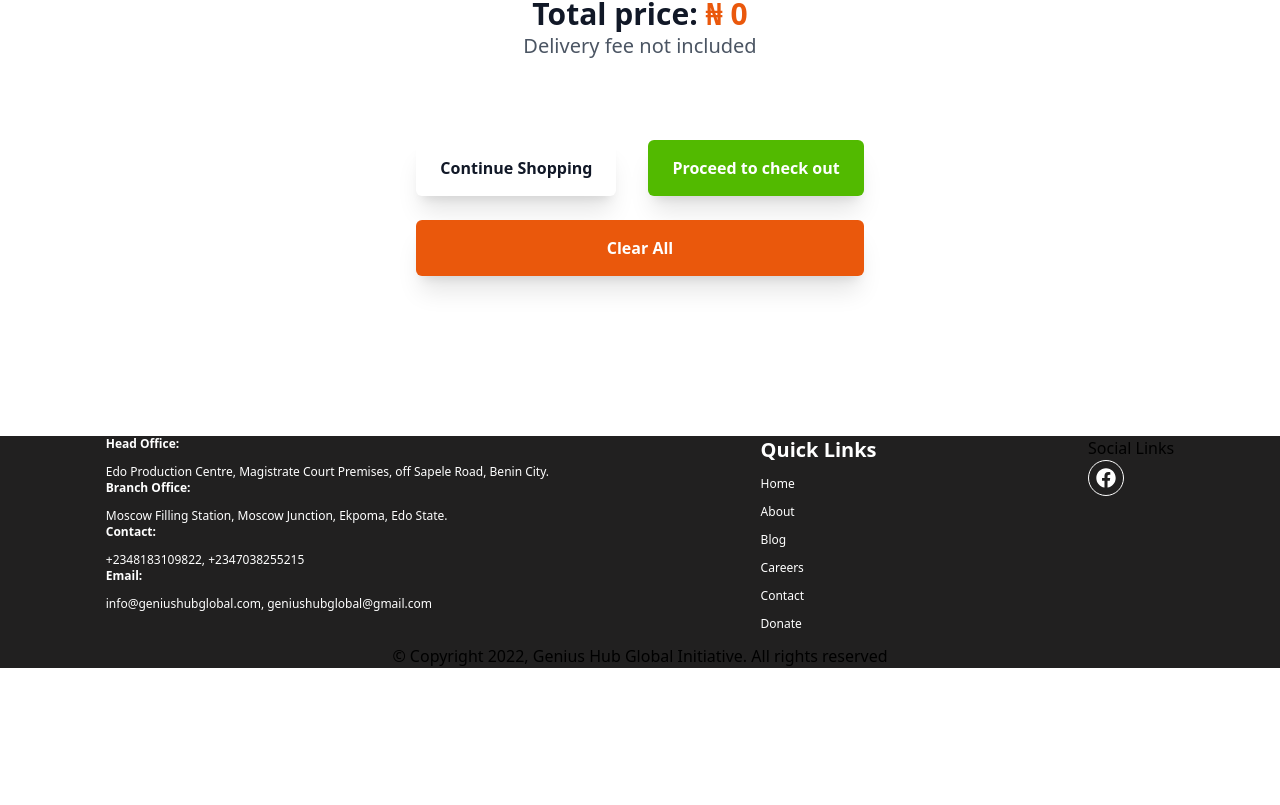
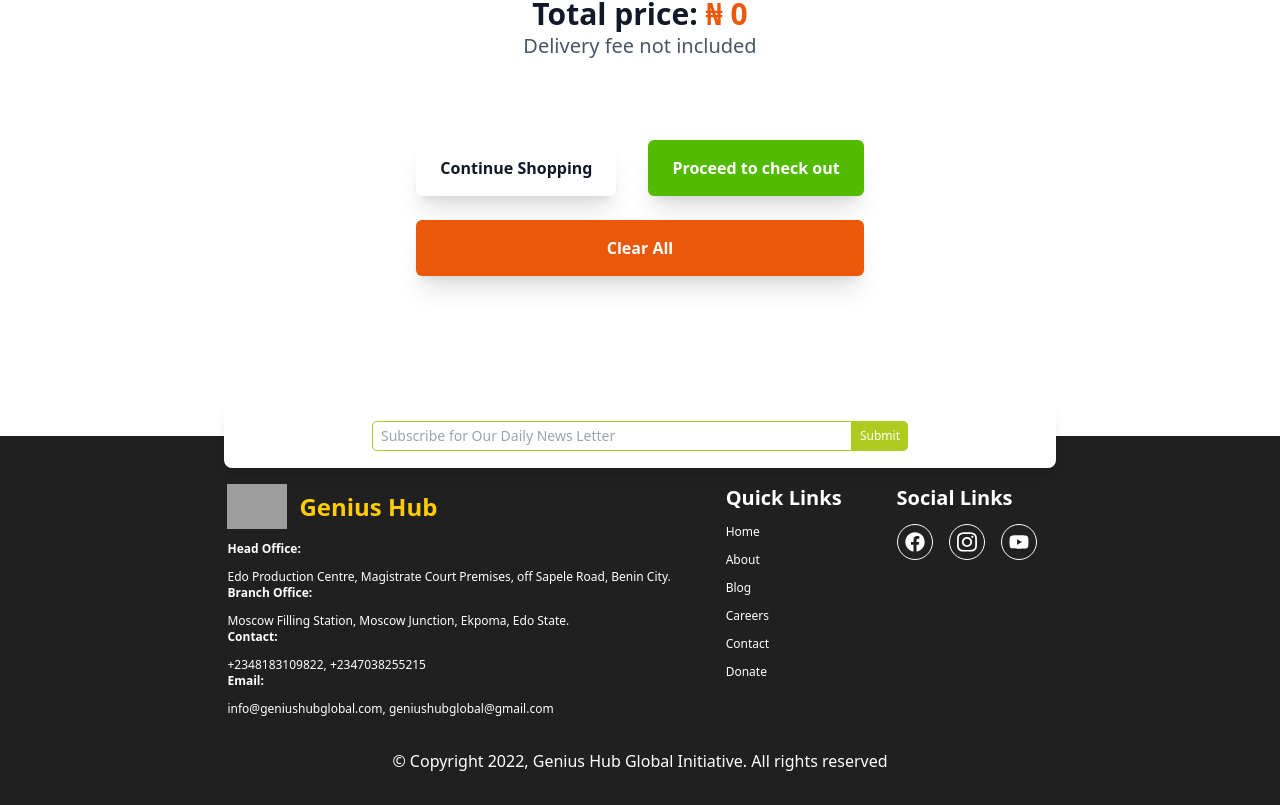
Before and after one commit to Chris-Imade/Important-Catlog, a React (Create React App) app: page /cart in a window 1280 px wide. Shown: the part 380-1185 px from the top of the page. Before the commit the page ends 1048 px from the top, so only its background shows below. Built offline with nearby package versions, Linux system fonts and the light colour scheme; no server answers; the database is empty; grey boxes are pictures that could not be loaded.

Commit message:
finished up with updating the footer

```diff
--- a/src/components/Footer.jsx
+++ b/src/components/Footer.jsx
@@ -3,13 +3,22 @@ import React from 'react';
 import styles from "./Footer.module.css";
 import Facebook from "../public/Facebook.svg";
 // import RightFooter from '../public/right.png';
+import Instagram from "../public/Instagram.svg";
+import Youtube from "../public/Youtube.svg";
 
 export const Footer = () => {
   return (
-    <div className={`flex flex-col justify-center items-center bg-[#212020]`}>
-        <div className="flex justify-around w-full">
+    <div className={`relative flex flex-col justify-center items-center bg-[#212020]`}>
+      <div className='absolute top-[-2rem] bg-white w-ful lg:w-[65%] h-[4rem] flex justify-center items-center rounded-lg shadow-lg'>
+        <form className="flex justify-center items-center px-4 lg:px-0">
+          <input type="email" placeholder='Subscribe for Our Daily News Letter' className='outline-none border-[1px] border-[#b0cb1f] text-sm text-gray-800 lg:w-[30rem] rounded-l-[5px] px-2 py-1' />
+          <button type='submit' className='bg-[#b0cb1f] rounded-r-[5px] px-2 py-[0.42rem] text-white text-xs'>Submit</button>
+        </form>
+      </div>
+        <div className="flex flex-col lg:flex-row justify-around lg:px-0 px-4 w-[100%] lg:w-[55rem] pb-8 pt-12">
           <div>
             <dl>
+              <dt className='flex items-center mb-3'><img src="https://geniushubglobal.com/img/Genius%20Hub....png" width={60} alt="Genius Hub Logo" /><span className='ml-3 text-[#fecc00] font-semibold text-2xl'>Genius Hub</span></dt>
               <dt className='mb-3 font-semibold text-xs text-white'>Head Office:</dt>
               <dd className='text-xs text-white'>Edo Production Centre, Magistrate Court Premises, off Sapele Road, Benin City.</dd>
               <dt className='mb-3 font-semibold text-xs text-white'>Branch Office:</dt>
@@ -22,7 +31,7 @@ export const Footer = () => {
           </div>
           <div>
             <ol>
-              <li className='mb-3 font-semibold text-xl text-white' onClick={() => window.open("", "_blank")}>Quick Links</li>
+              <li className='mb-3 font-semibold text-xl text-white'>Quick Links</li>
               <li className='text-xs mb-3 text-white hover:cursor-pointer' onClick={() => window.open("https://geniushubglobal.com/", "_blank")}>Home</li>
               <li className='text-xs mb-3 text-white hover:cursor-pointer' onClick={() => window.open("https://geniushubglobal.com/", "_blank")}>About</li>
               <li className='text-xs mb-3 text-white hover:cursor-pointer' onClick={() => window.open("https://geniushubglobal.com/", "_blank")}>Blog</li>
@@ -32,18 +41,15 @@ export const Footer = () => {
             </ol>
           </div>
           <div>
-            <h2>Social Links</h2>
-            <ol>
-              <li className='flex justify-center items-center rounded-full border-[1px] border-white w-9 h-9'><img src={Facebook} alt="Facebook" className='text-white w-5' /></li>
-              <li></li>
-              <li></li>
-              <li></li>
-              <li></li>
-              <li></li>
+            <h2 className='mb-3 font-semibold text-xl text-white'>Social Links</h2>
+            <ol className="flex">
+              <li className='flex mr-4 justify-center items-center rounded-full border-[1px] border-white w-9 h-9'><img src={Facebook} alt="Facebook" className='text-white w-5' /></li>
+              <li className='flex mr-4 justify-center items-center rounded-full border-[1px] border-white w-9 h-9'><img src={Instagram} alt="Intagram" className='text-white w-5' /></li>
+              <li className='flex mr-4 justify-center items-center rounded-full border-[1px] border-white w-9 h-9'><img src={Youtube} alt="Youtube" className='text-white w-5' /></li>
             </ol>
           </div>
         </div>
-        <div>&copy; Copyright 2022, Genius Hub Global Initiative. All rights reserved</div>
+        <div className="text-white mb-8">&copy; Copyright 2022, Genius Hub Global Initiative. All rights reserved</div>
     </div>
   )
 };
```
